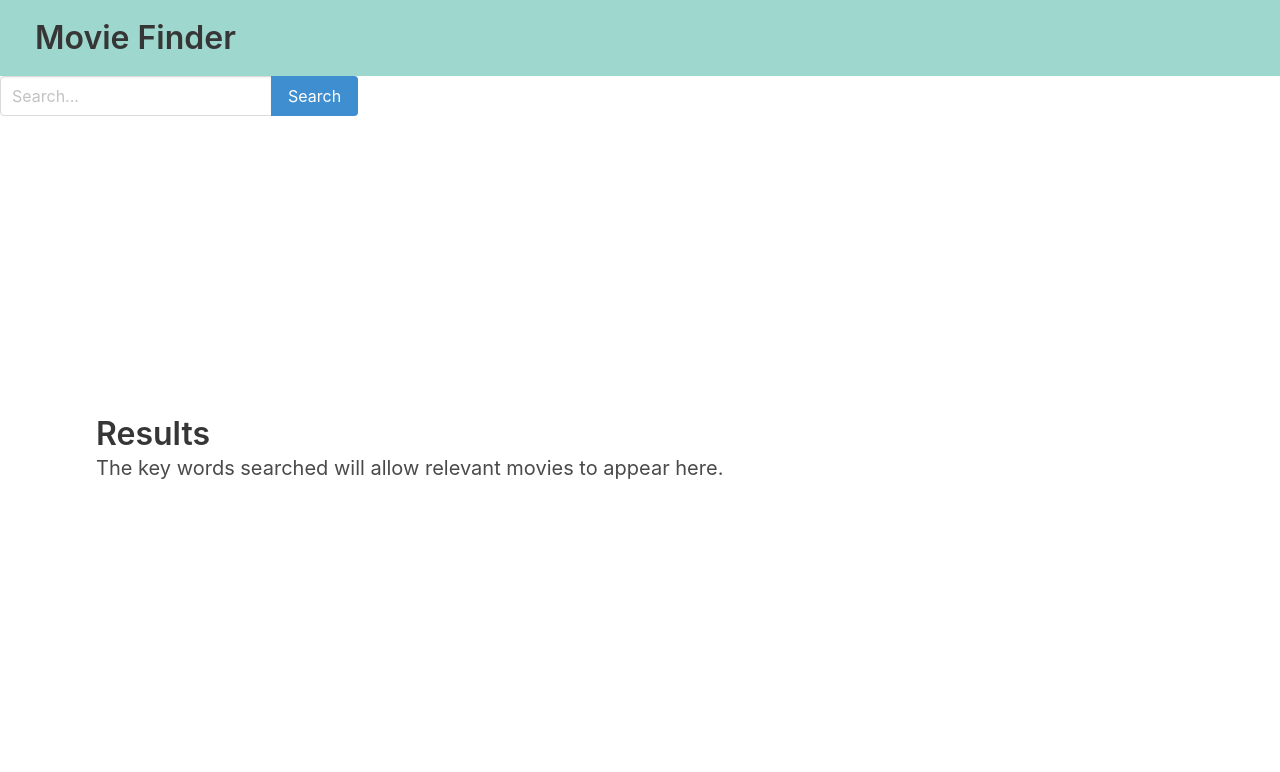
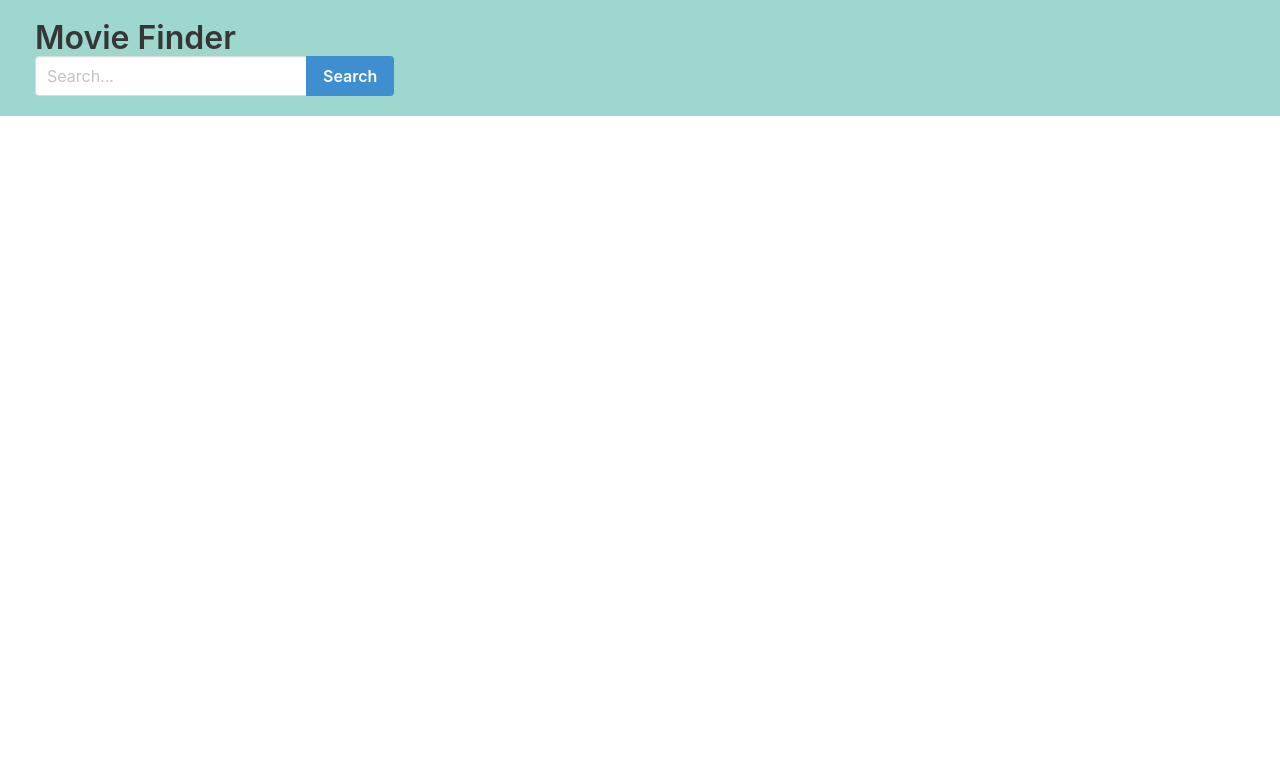
Before and after one commit to kristacannady/MovieSearchTool, a plain HTML site: page index.html in a window 1280 px wide. Drawn offline with nearby package versions, Linux system fonts and the light colour scheme.

Commit message:
css edits

```diff
--- a/index.html
+++ b/index.html
@@ -10,28 +10,23 @@
   <link rel="stylesheet" href="https://cdn.jsdelivr.net/npm/bulma@0.9.4/css/bulma.min.css">
 </head>
 
+<!-- Header edits -->
 <body>
   <header>
-    <h1 class="title">Movie Finder</h1>
-</header>
-
-<!-- Create Search Bar Text Field using Bulma-->
-    <div class="field has-addons">
+    <h1 class="title">Movie Finder    <div class="field has-addons">
         <div class="control">
           <input class="input" type="text" placeholder="Search...">
         </div>
         <div class="control">
           <a class="button is-info"> Search</a>
         </div>
-      </div>
+      </div></h1>
+    <!-- Create Search Bar Text Field using Bulma-->
+
+</header>
+
 
   <main>
-    <section class="section is-large">
-        <h1 class="title">Results</h1>
-        <h2 class="subtitle">
-          The key words searched will allow relevant movies to appear here.
-        </h2>
-      </section>
 </main>
 <footer></footer>
 
```
